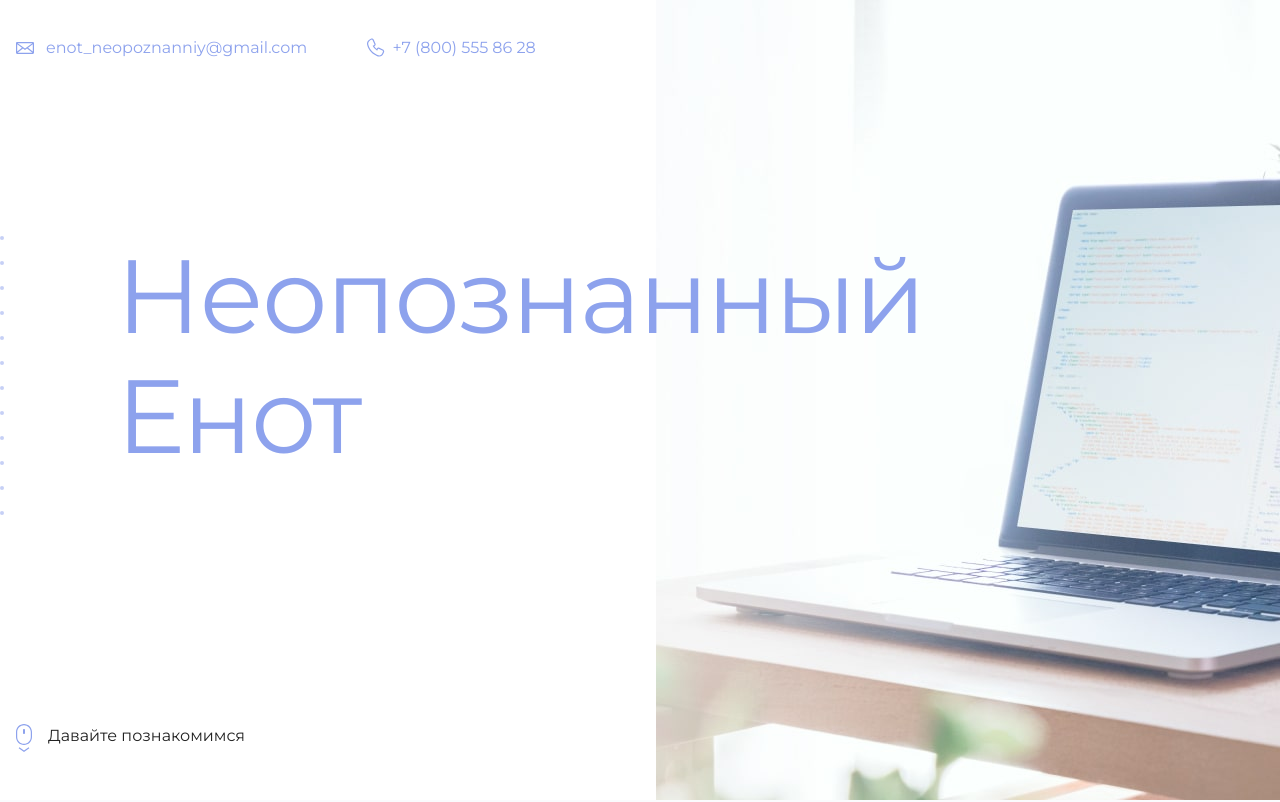
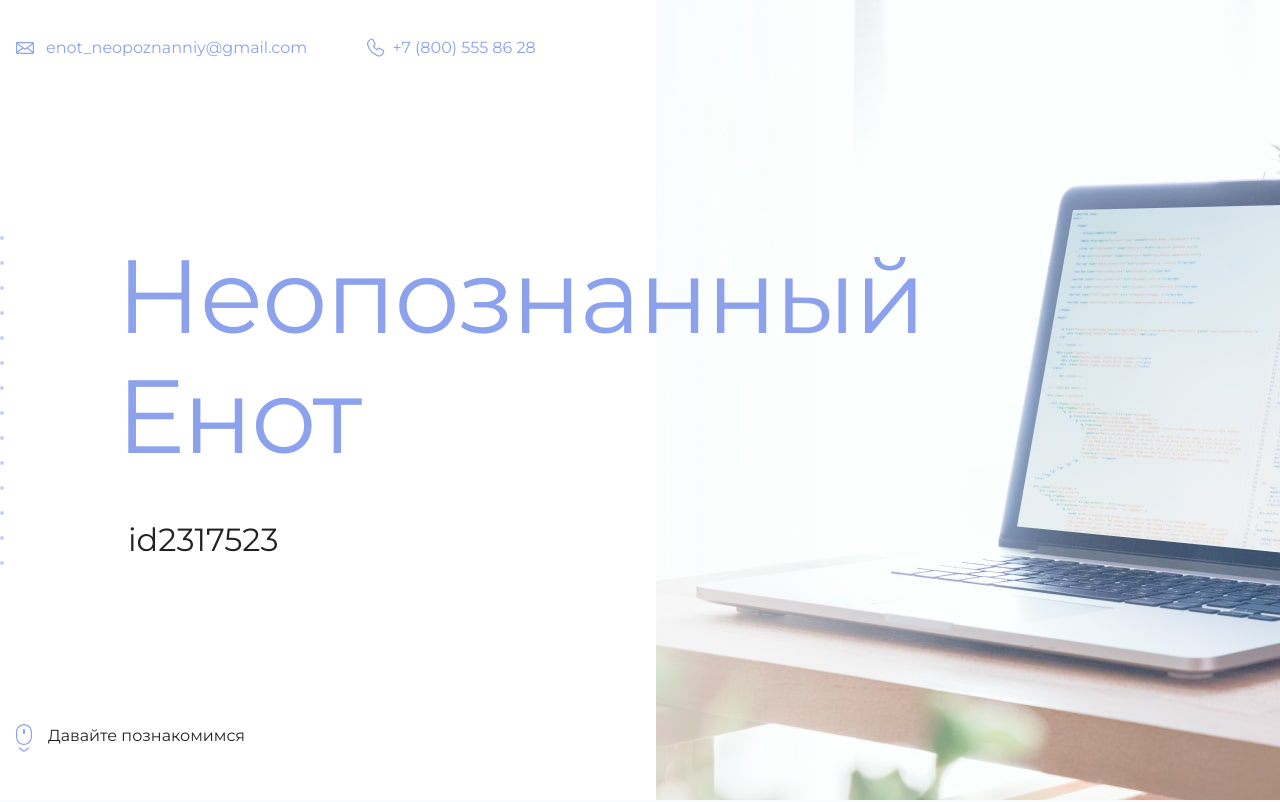
Before and after one commit to alenabalaganskaya/site, a plain HTML site: page index.html in a window 1280 px wide. Shown: the top 802 px of the page. Drawn offline with Linux system fonts and the light colour scheme; files whose address does not match are found by name.

Commit message:
Update index.html

```diff
--- a/index.html
+++ b/index.html
@@ -19,7 +19,7 @@
       <section class="hero-image">
         <div class="container">
           <h1 class="heading">Неопознанный Енот</h1>
-          <p><!-- Тут ваш id на сайте Академии --></p>
+          <p>id2317523</p>
         </div>
       </section>
 
```
